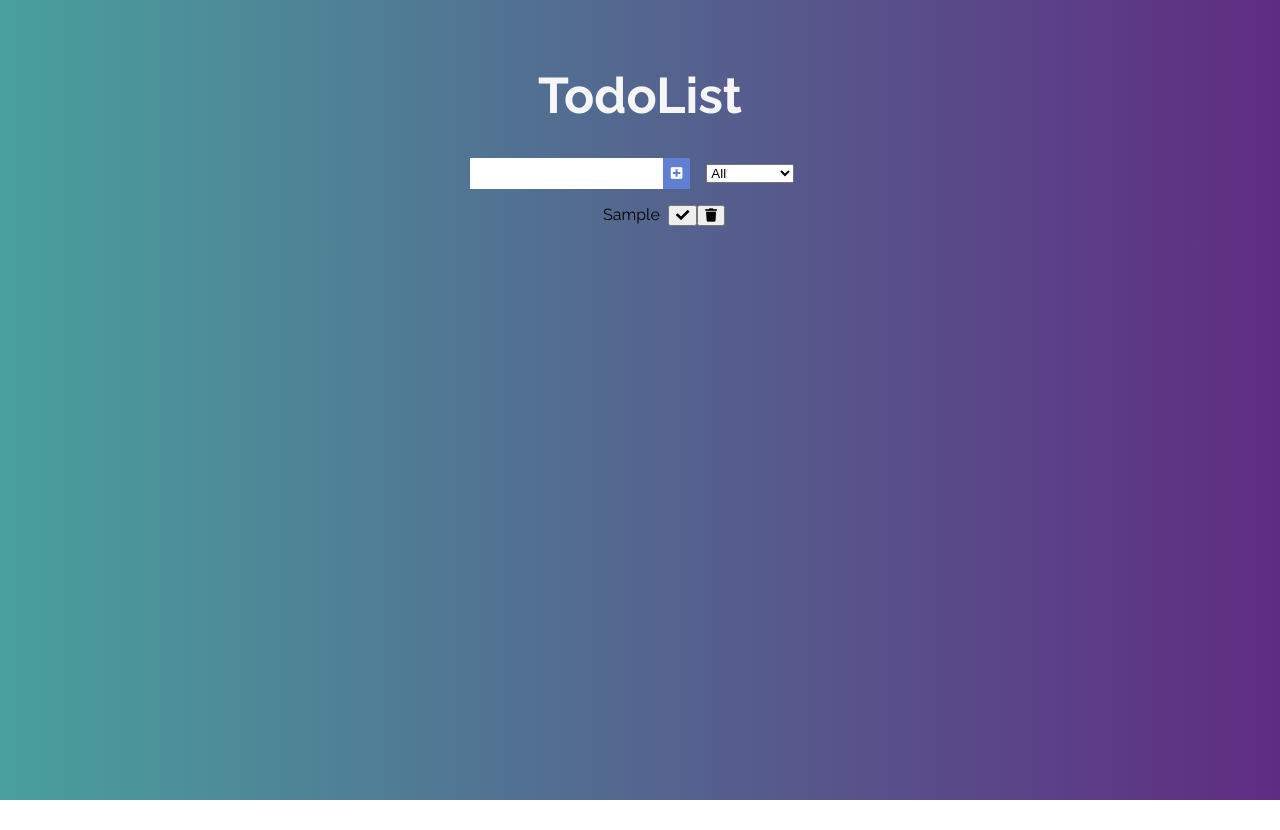
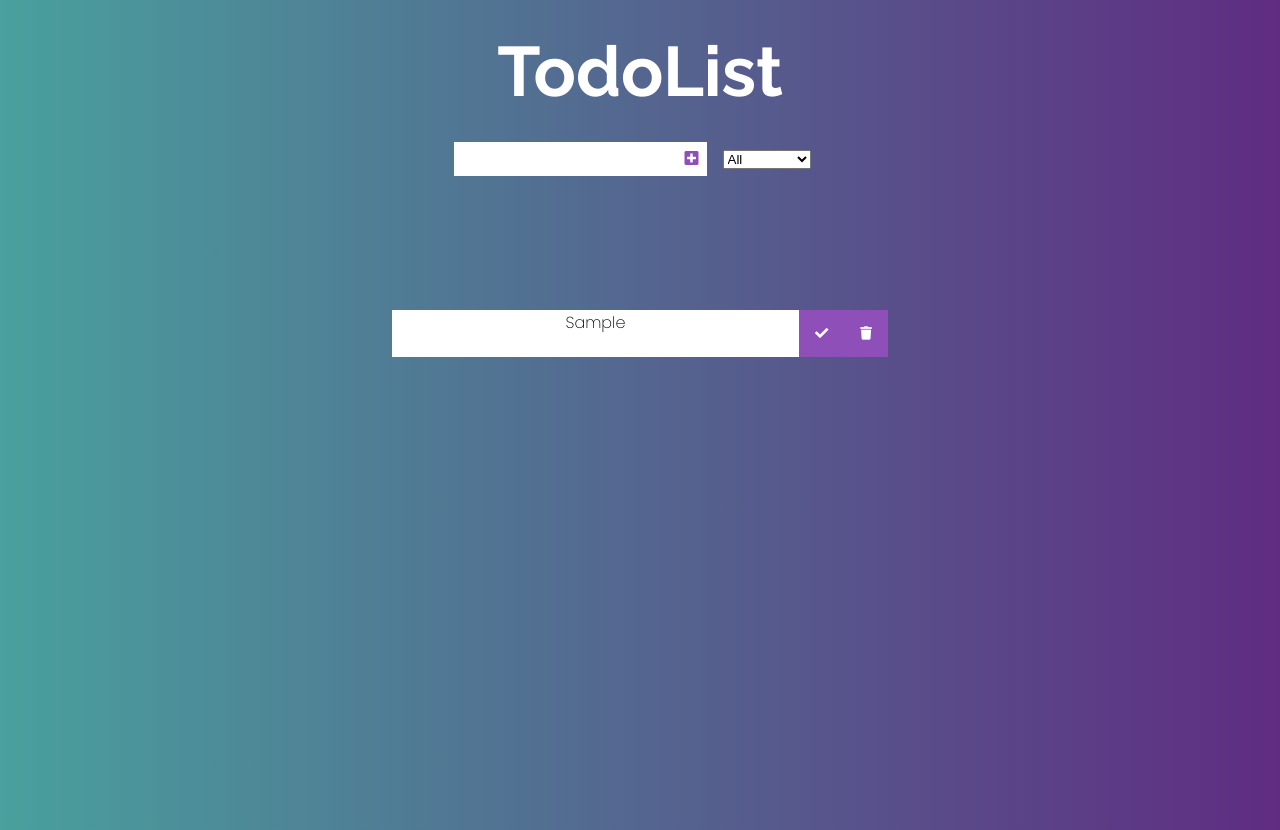
Before and after one commit to nikethanrai/todoapp, a React (Create React App) app: page / in a window 1280 px wide. Both pictures are taken after typing "Sample" into the empty fields and a click on the button 676 px from the left and 173 px from the top of the page. Before the commit the page ends 800 px from the top, so only its background shows below. Built offline with nearby package versions, Linux system fonts and the light colour scheme.

Commit message:
Update App.css

```diff
--- a/src/App.css
+++ b/src/App.css
@@ -1,4 +1,10 @@
 @import url('https://fonts.googleapis.com/css2?family=Raleway:wght@400;700&display=swap');
+@import url('https://fonts.googleapis.com/css2?family=Poppins:wght@200&display=swap');
+*{
+  margin:0;
+  padding: 0;
+  box-sizing: border-box;
+}
 
 .App {
   margin: auto;
@@ -10,54 +16,76 @@
 body{
   background: #5f2c82;  /* fallback for old browsers */
   background: -webkit-linear-gradient(to right, #49a09d, #5f2c82);  /* Chrome 10-25, Safari 5.1-6 */
-  background: linear-gradient(to right, #49a09d, #5f2c82); /* W3C, IE 10+/ Edge, Firefox 16+, Chrome 26+, Opera 12+, Safari 7+ */
+  background: linear-gradient(to right, #49a09d, #5f2c82);
+   /* W3C, IE 10+/ Edge, Firefox 16+, Chrome 26+, Opera 12+, Safari 7+ */
+  color:white;
+  min-height: 100vh;
+
 
 }
 h1{
-  color: rgb(246, 246, 246);
-  font-size: 50px;
-  padding-top: 2rem;
-}
-#op{
-
-  opacity: 70%;
+  display: block;
+  margin: 30px;
+  font-size: 70px;
 }
 
-form{
-  display: inline;
+header,form{
+  min-height: 20vh;
+  justify-content: center;
+  align-items: center;
+}
+form input, form button{
+  padding: .5rem;
+  font-size:1rem;
+  border:none;
+
+
+}
+form button{
+  color: #8f4fb9;
+  background: white;
+  cursor: pointer;
+  transition: all 0.3s ease;
+
+}
+form button:hover{
+  background:#8f4fb9 ;
+  color: white;
+
 }
 .select{
   display: inline;
-  margin: 1rem;
+  padding: 1rem;
+  font-size:1rem;
+}
+.todo-container{
+  display: flex;
+  justify-content: center;
+
+}
+.todo-list{
+  min-width: 40%;
+  list-style: none;
 
 
 }
-input{
-  padding: .5rem;
-  border-style: none;
-}
-.todo-button{
-  padding:.5rem;
-  border-style: none;
-  background: rgb(97, 128, 212);
-  cursor: pointer;
-}
-.fa-plus-square{
-  font-size: 1;
-  color: white;
-}
-.todo-item{
-  list-style: none;
-  display: inline;
+.todo{
+  margin: 0.5rem;
+  background: white;
+  color:black;
+  display: flex;
+  justify-content: space-between;
+  font-family: 'Poppins', sans-serif;
 
-  padding: 0rem 0.5rem;
-}
-.todo-list {
-  min-width: 30%;
-  list-style: none;
 
 }
-.completed{
-  text-decoration: line-through;
-  opacity: 0.5;
+.todo li{
+  flex:1;
+
 }
+.trash-btn,.complete-btn{
+  background: #8f4fb9;
+  color: white;
+  border:none;
+  padding:1rem
+}
```
